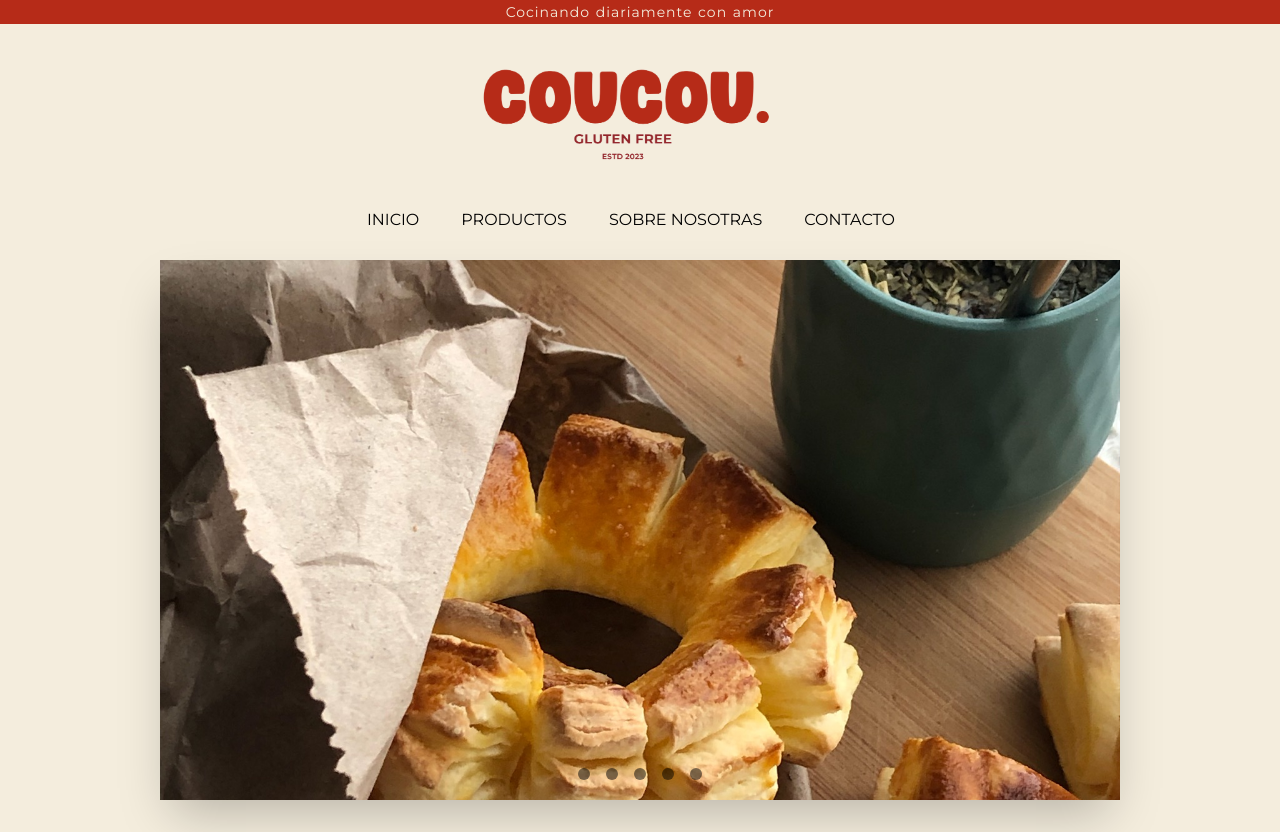
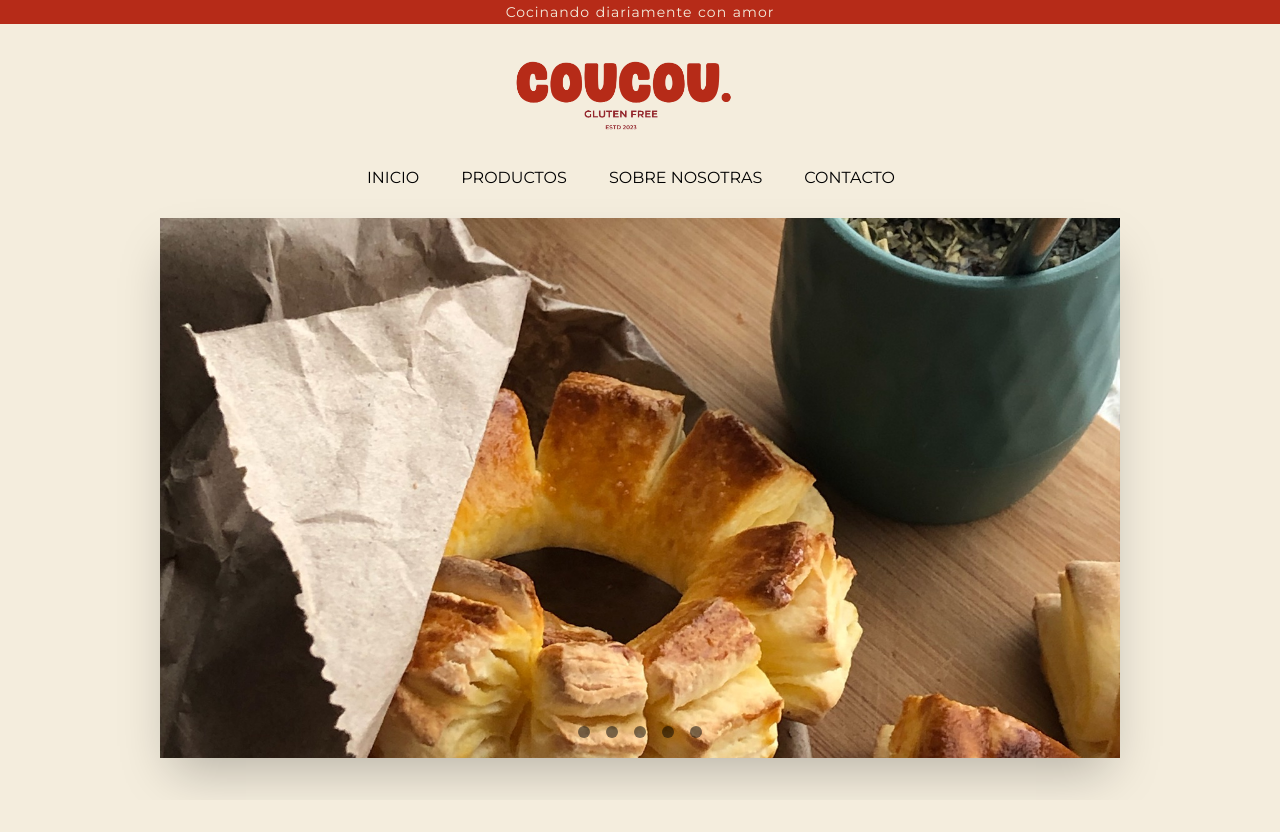
Before and after one commit to patocarbone/Coucou-Gluten-Free, a plain HTML site: page index.html in a window 1280 px wide. After the commit the page ends 800 px from the top, so only its background shows below. Drawn offline with Linux system fonts and the light colour scheme.

Commit message:
ajusto la estetica del logo

```diff
--- a/styles/style.css
+++ b/styles/style.css
@@ -71,12 +71,12 @@ body {
 
 /* Logo */
 .containerLogo {
-    margin-left: 32%;
+    margin-left: 36%;
     margin-top: 1%;
 }
 .logo {
-    width: 50%;
-    height: 50%;
+    width: 40%;
+    height: 40%;
 }
 
 /*Navbar*/
```
